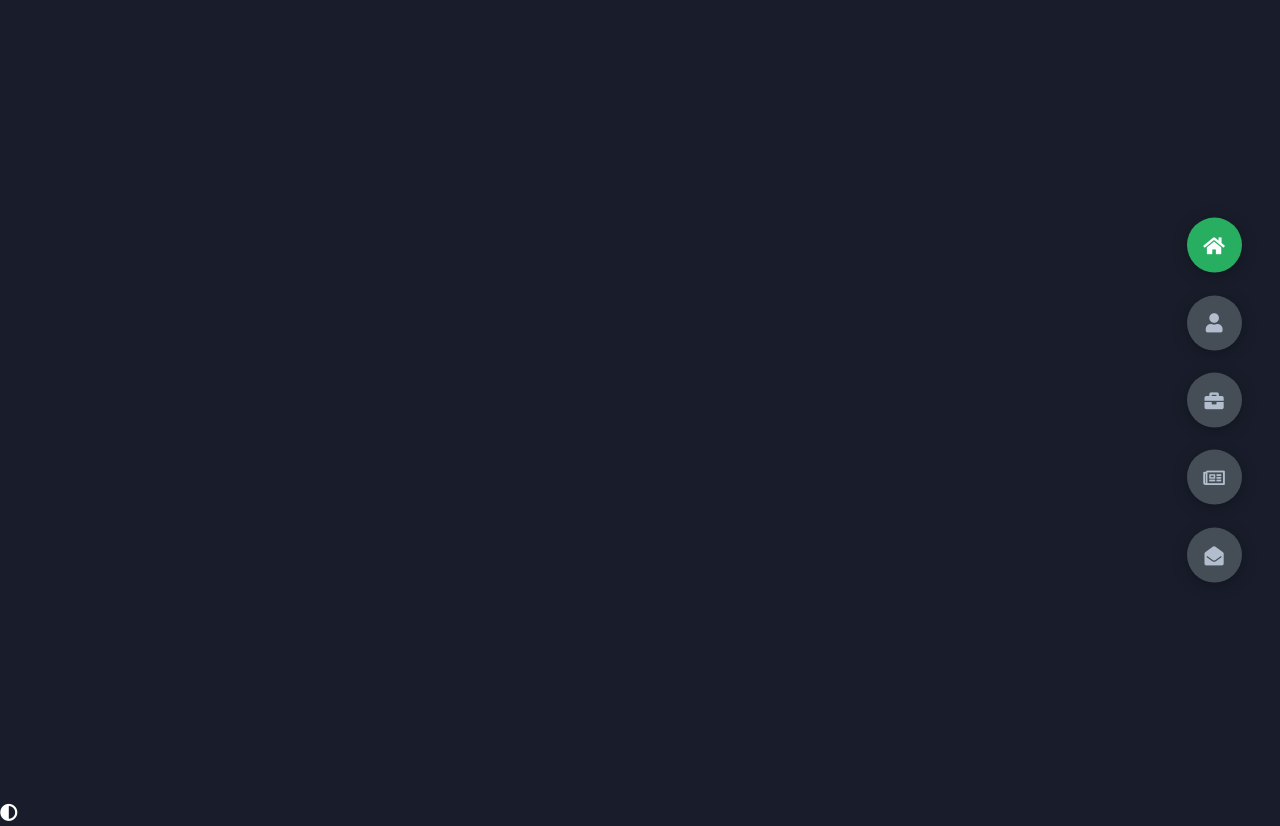
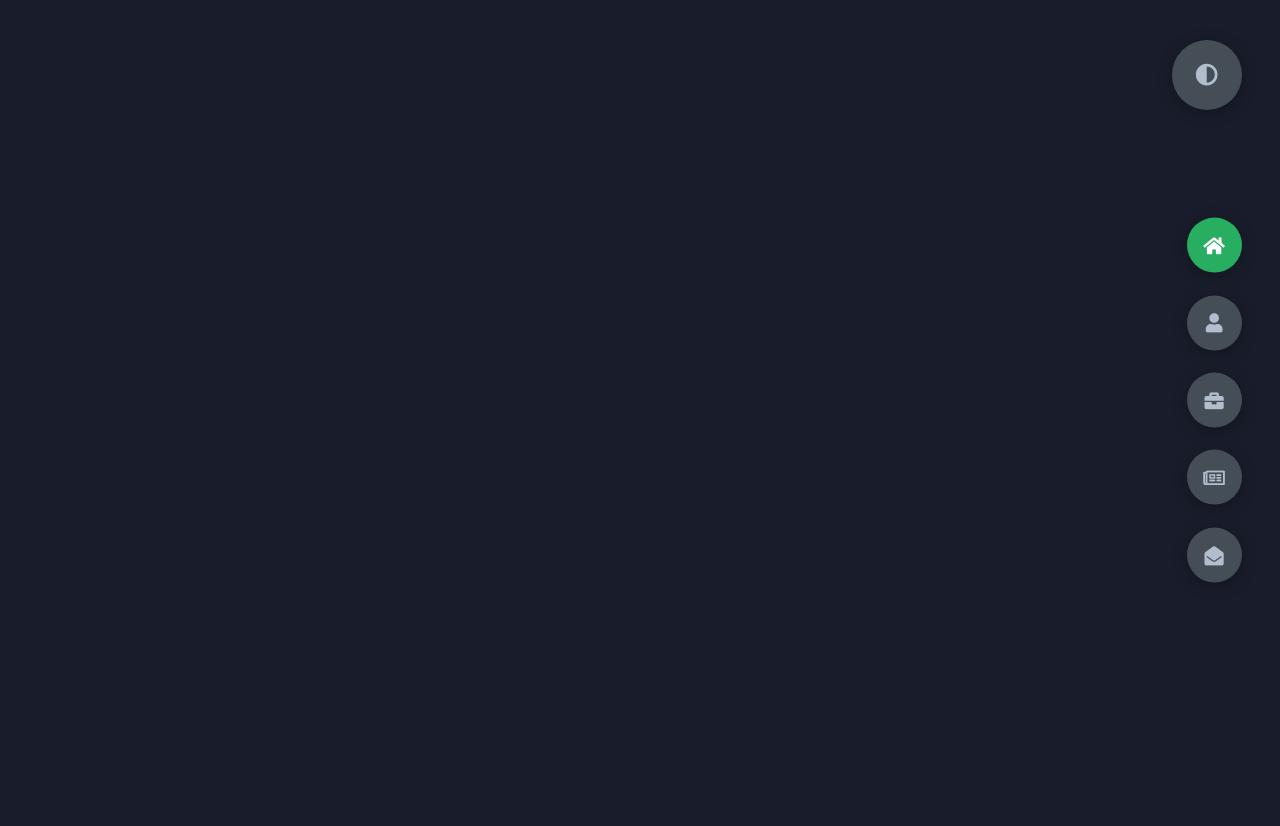
Before and after one commit to AnikaTahsin06/portfolio, a plain HTML site: page index.html in a window 1280 px wide. After the commit the page ends 800 px from the top, so only its background shows below. Drawn offline with Linux system fonts and the light colour scheme.

Commit message:
started to make controls buttons functional

```diff
--- /dev/null
+++ b/app.js
@@ -0,0 +1,6 @@
+const container = document.querySelectorAll('.container');
+const allBtn = document.querySelectorAll('.controls');
+const singleBtn = document.querySelectorAll('.control');
+const allContainers = document.querySelector('.main-content');
+
+console.log('array: ', [container, allBtn, singleBtn, allContainers])
--- a/index.html
+++ b/index.html
@@ -40,5 +40,6 @@
     <div class="theme-btn">
         <i class="fas fa-adjust"></i>
     </div>
+    <script src="app.js"></script>
 </body>
 </html>
--- a/styles/styles.scss
+++ b/styles/styles.scss
@@ -28,6 +28,7 @@ body {
     color: var(--color-white);
     transition: all .4s ease-in-out;
 }
+
 
 a {
     display: inline-block;
@@ -86,4 +87,27 @@ section {
         transition: all .4s ease-in-out;
         i { color: var(--color-white); }
     }
+
 }
+
+.theme-btn {
+    top: 5%;
+    right: 3%;
+    width: 70px;
+    height: 70px;
+    border-radius: 50%;
+    background-color: var(--color-grey-4);
+    cursor: pointer;
+    position: fixed;
+    display: flex;
+    justify-content: center;
+    align-items: center;
+    box-shadow: 0 3px 15px rgba(0,0,0,.3);
+    transition: all .1s ease-in-out;
+    &:active{ transform: translateY(-3px); }
+    i{
+        font-size: 1.4rem;
+        color: var(--color-grey-2);
+        pointer-events: none;
+    }
+}
```
Also changed, not shown: styles/styles.css, 1 other file.
